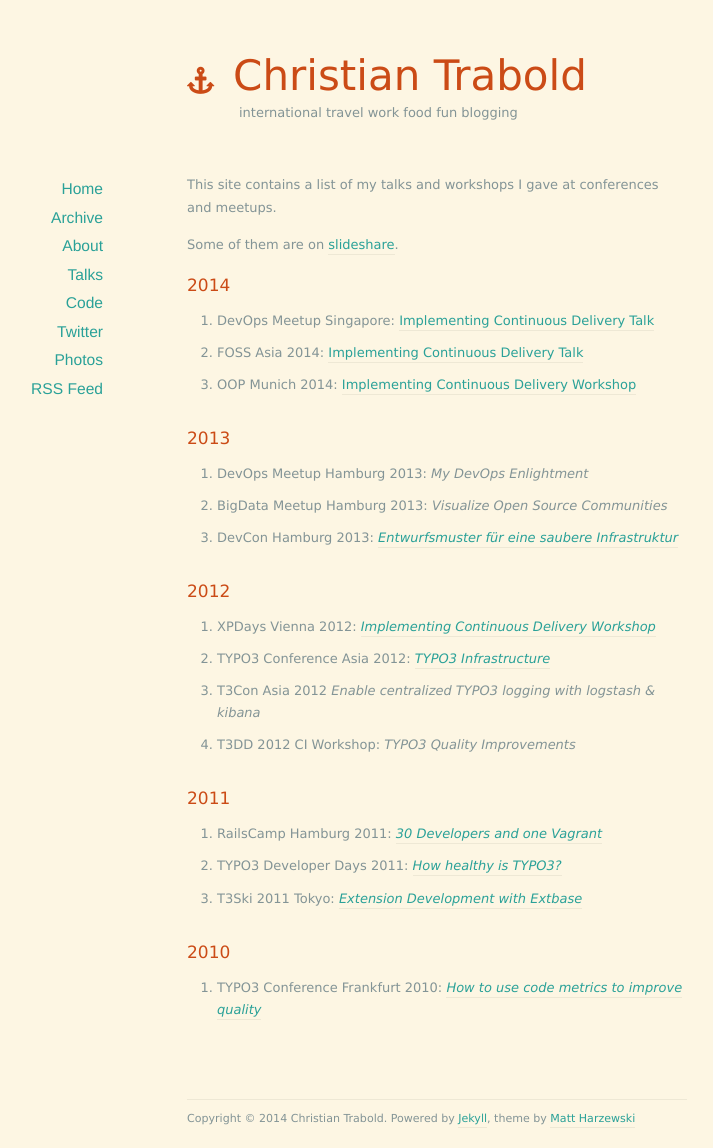
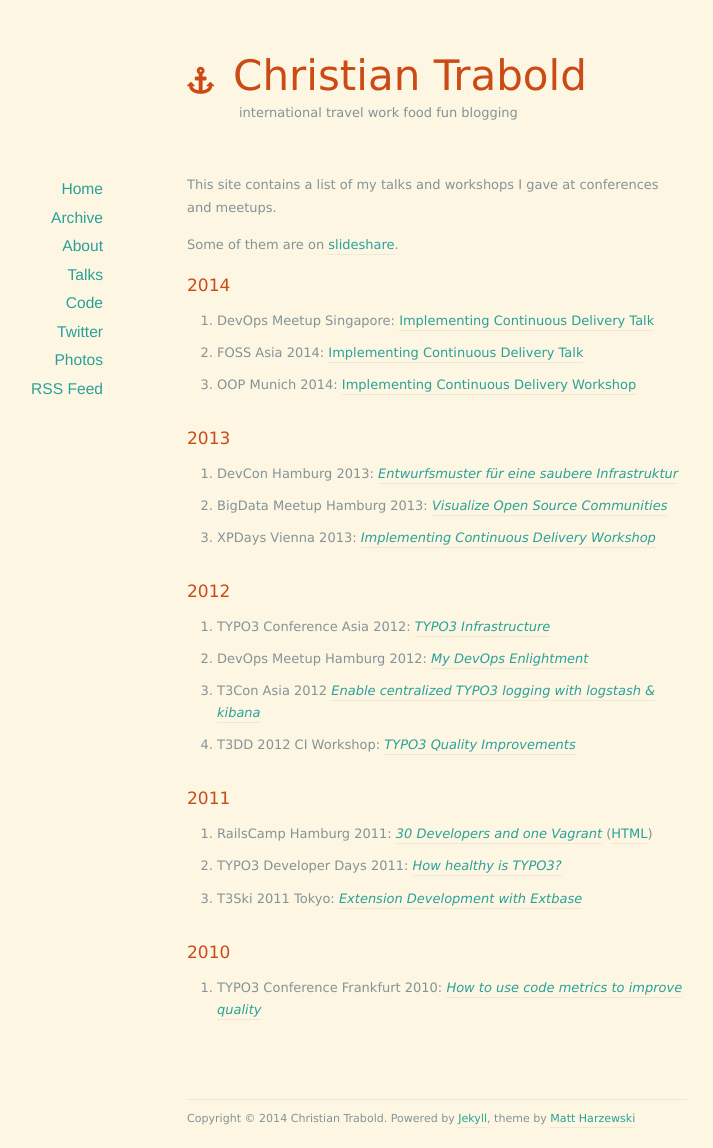
Before and after one commit to ctrabold/ctrabold.github.io, a Jekyll site: the page built from talks/index.md, in a window 1280 px wide. Shown: the whole page, without its empty margins (203-916 px from the left). Built offline with Jekyll 4.4.1, drawn with Linux system fonts in a browser that asks for light colours; nearby versions of some CDN libraries.

Commit message:
[talks] Update links and sorting

```diff
--- a/talks/index.md
+++ b/talks/index.md
@@ -15,20 +15,20 @@ Some of them are on [slideshare](http://de.slideshare.net/ctrabold).
 
 # 2013
 
-- DevOps Meetup Hamburg 2013: _My DevOps Enlightment_
-- BigData Meetup Hamburg 2013: _Visualize Open Source Communities_
 - DevCon Hamburg 2013: [_Entwurfsmuster für eine saubere Infrastruktur_](http://www.codetalks.de/session_post/entwurfsmuster-fuer-eine-saubere-infrastruktur)
+- BigData Meetup Hamburg 2013: [_Visualize Open Source Communities_](http://christian-trabold.de/workshops-2013_big_data_HH/)
+- XPDays Vienna 2013: [_Implementing Continuous Delivery Workshop_](http://xp2013.org/program/workshops-and-tutorials/implementing-continuous-delivery/)
 
 # 2012
 
-- XPDays Vienna 2012: [_Implementing Continuous Delivery Workshop_](http://xp2013.org/program/workshops-and-tutorials/implementing-continuous-delivery/)
 - TYPO3 Conference Asia 2012: [_TYPO3 Infrastructure_](http://www.slideshare.net/ctrabold/typo3-infrastructure)
-- T3Con Asia 2012 _Enable centralized TYPO3 logging with logstash & kibana_
-- T3DD 2012 CI Workshop: _TYPO3 Quality Improvements_
+- DevOps Meetup Hamburg 2012: [_My DevOps Enlightment_](http://christian-trabold.de/workshop-2013_my-devops-enlightment_HH/)
+- T3Con Asia 2012 [_Enable centralized TYPO3 logging with logstash & kibana_](http://christian-trabold.de/workshop-2012_t3con-asia-logging/)
+- T3DD 2012 CI Workshop: [_TYPO3 Quality Improvements_](http://christian-trabold.de/workshop-2012_t3dd_ci/)
 
 # 2011
 
-- RailsCamp Hamburg 2011: [_30 Developers and one Vagrant_](http://www.slideshare.net/ctrabold/2011-1029-ctraboldrailscamphh)
+- RailsCamp Hamburg 2011: [_30 Developers and one Vagrant_](http://www.slideshare.net/ctrabold/2011-1029-ctraboldrailscamphh) ([HTML](http://christian-trabold.de/workshop-2011_rchh-vagrant))
 - TYPO3 Developer Days 2011: [_How healthy is TYPO3?_](http://www.slideshare.net/ctrabold/how-healthy-is-typo3-8534896)
 - T3Ski 2011 Tokyo: [_Extension Development with Extbase_](http://www.slideshare.net/ctrabold/t3ski11-slides-unmiffyfied)
 
```
